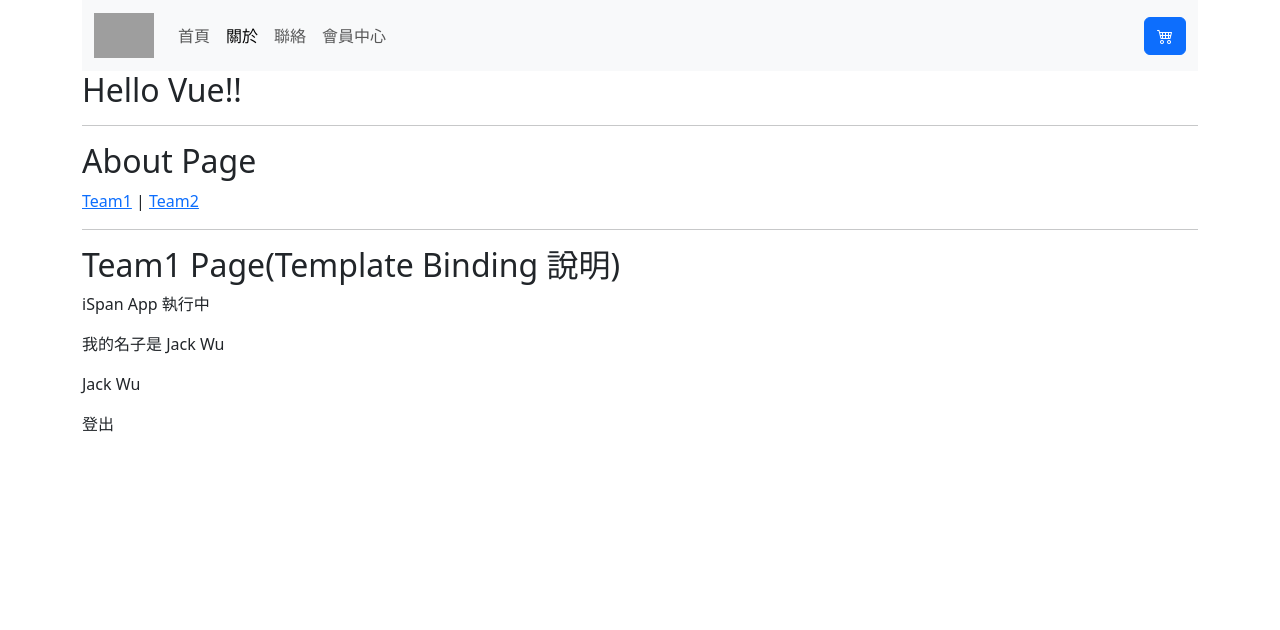
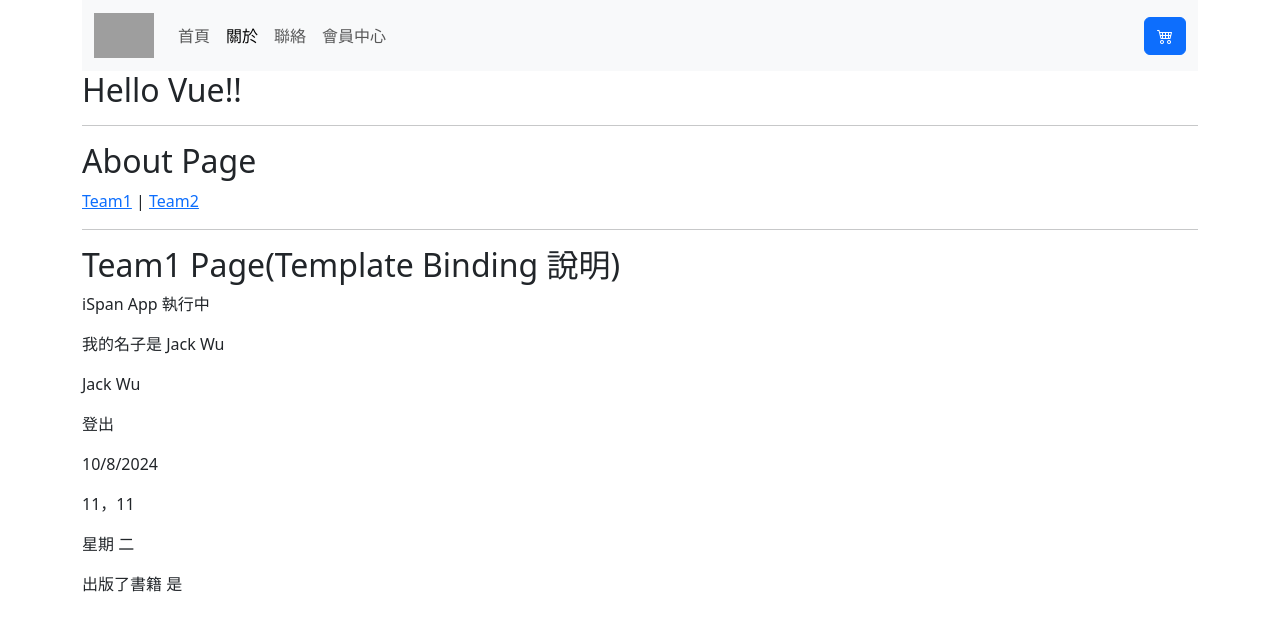
Before and after one commit to HsiaoHungWang/vue-fuen144, a Vue app: page /aboutus/team1 in a window 1280 px wide. Shown: the top 630 px of the page. Built offline with nearby package versions, Linux system fonts and the light colour scheme; grey boxes are pictures that could not be loaded.

Commit message:
Text Interpolation 練習

```diff
--- a/src/views/Team1View.vue
+++ b/src/views/Team1View.vue
@@ -5,6 +5,22 @@ import { ref } from 'vue';
     const FirstName = ref('Jack')
     const LastName = ref('Wu')
     const isLogin = ref(true)
+    const week = ref(["日", "一", "二", "三", "四", "五", "六"])
+
+    console.log(week.value[new Date().getDay()])
+    const author = ref({
+        books: [
+        'Vue 2 - Advanced Guide',
+            'Vue 3 - Basic Guide',
+            'Vue 4 - The Mystery'
+        ]
+    })
+    console.log(author.value.books.length > 0 ? "有":"無")
+
+
+
+
+    let i  = 10
 
     // const getName = ()=>{
     //     return `${FirstName.value} ${LastName.value}`
@@ -21,6 +37,10 @@ import { ref } from 'vue';
       <p>{{ `我的名子是 ${FirstName} ${LastName}` }}</p>
       <p>{{ getName() }}</p>
       <p>{{ isLogin ? "登出" : "登入" }}</p>
+      <p>{{ new Date().toLocaleDateString()  }}</p>
+      <p>{{ i+=1 }}，{{ i++ }}</p> <!--怪怪的結果-->
+      <p>星期 {{week[new Date().getDay()]}}</p>
+      <p>出版了書籍 {{ author.books.length > 0 ? "是":"否" }}</p>
     </div>
 </template>
 
```
